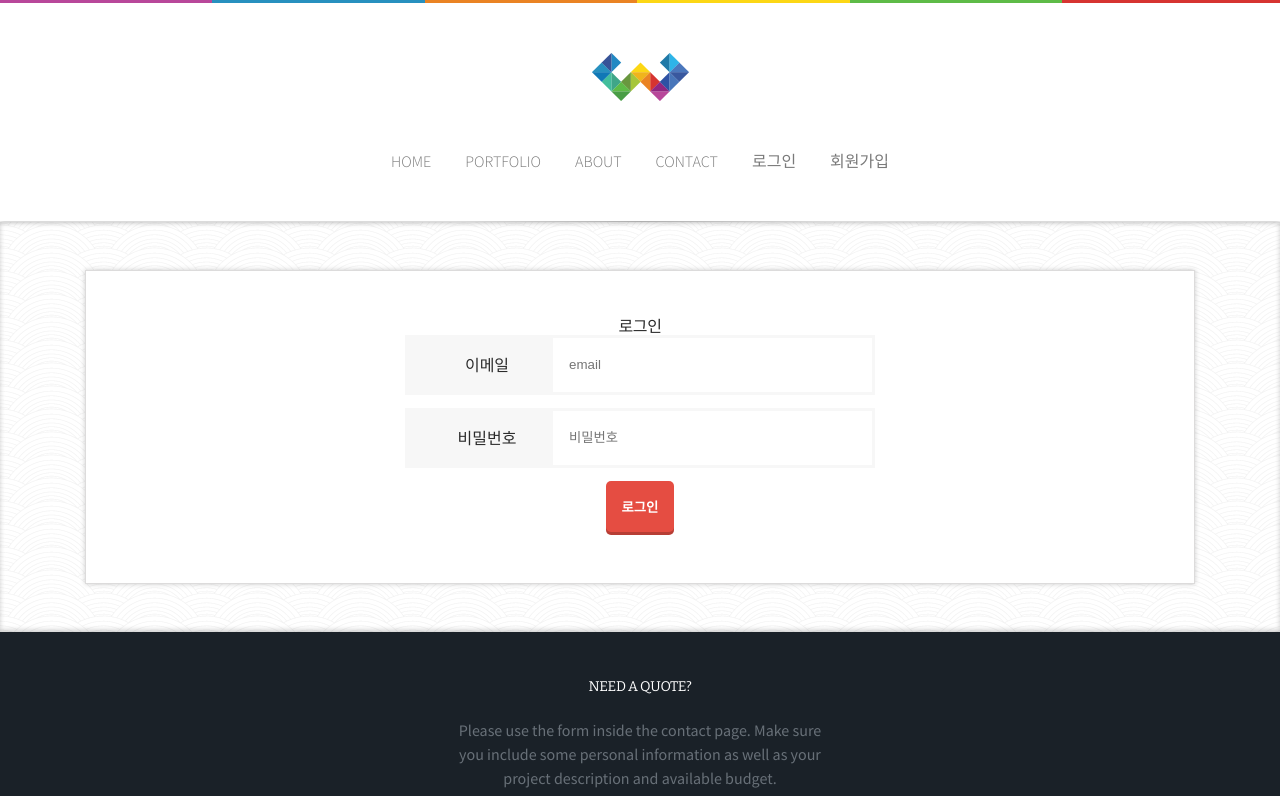
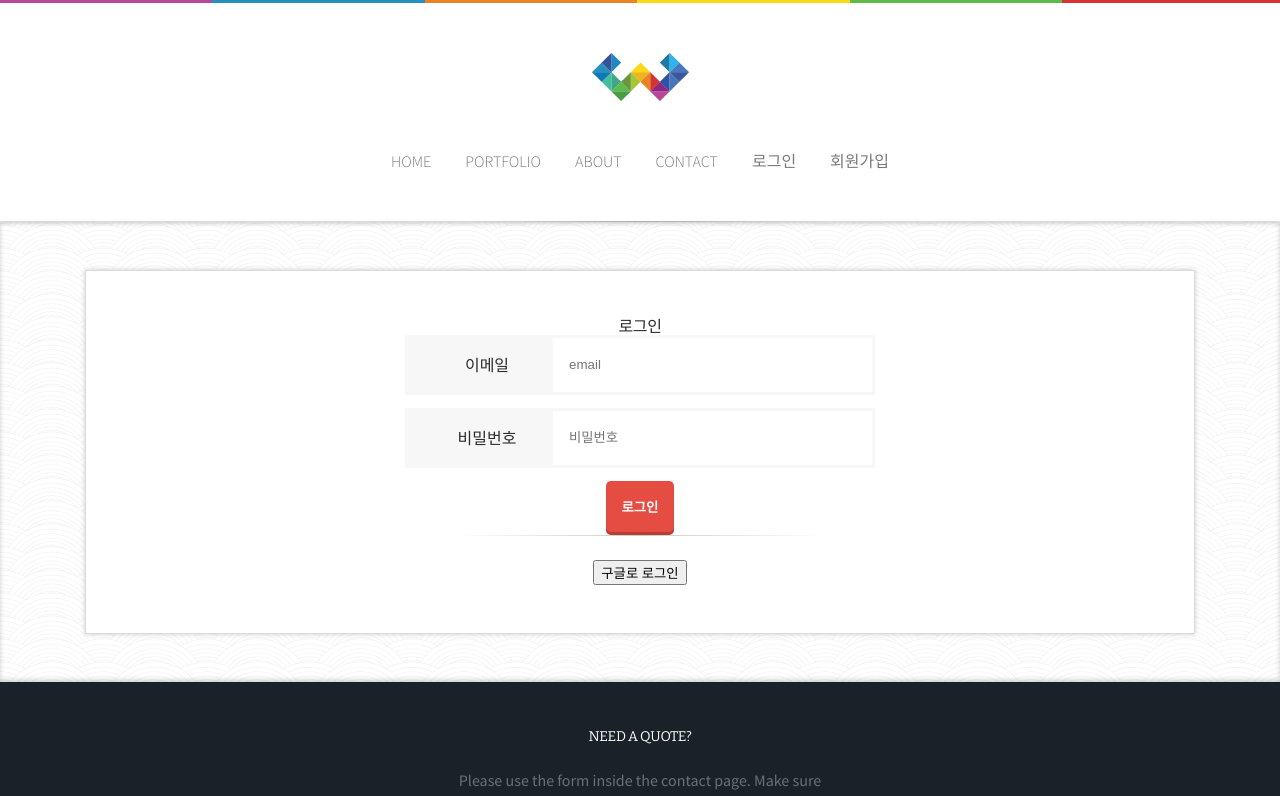
Before and after one commit to alikerock/ESTFE13_portfolio-app, a Next.js app: page /login in a window 1280 px wide. Shown: the top 796 px of the page. Built offline with nearby package versions, Linux system fonts and the light colour scheme; no server answers.

Commit message:
feat: add Google sign-in functionality to login page

```diff
--- a/src/app/login/page.js
+++ b/src/app/login/page.js
@@ -27,6 +27,17 @@
       alert("로그인 성공");
       router.push("/");
       router.refresh();
+    }
+  };
+  const signInWithGoogle = async () => {
+    const { data, error } = await supabase.auth.signInWithOAuth({
+      provider: "google",
+      options: {
+        redirectTo: window.location.origin,
+      },
+    });
+    if (error) {
+      console.error("로그인 실패", error.message);
     }
   };
   return (
@@ -60,6 +71,8 @@
             <input type="submit" className="primary-btn" value="로그인" />
           </p>
         </form>
+        <hr />
+        <button onClick={signInWithGoogle}>구글로 로그인</button>
       </div>
     </div>
   );
```
